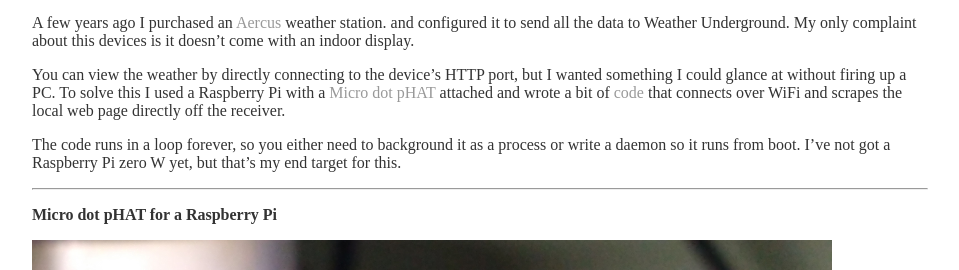
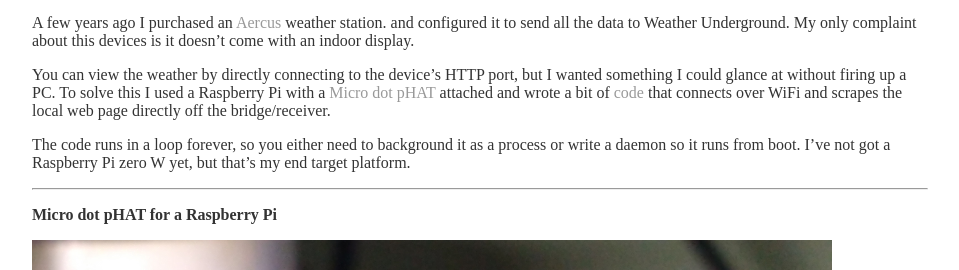
Before and after one commit to wicked-rainman/wicked-rainman.github.io, a Jekyll site: the page built from projects/index.md, in a window 1280 px wide. Shown: the part 235-505 px from the top of the page, without its empty margins (160-1119 px from the left). Built offline with Jekyll 4.4.1, drawn with Linux system fonts in a browser that asks for light colours; Markdown is read by kramdown in place of the engine named in the settings.

Commit message:
Update index.md

```diff
--- a/projects/index.md
+++ b/projects/index.md
@@ -11,9 +11,9 @@ __Indoor display for Aercus IP weather station__
 
 A few years ago I purchased an [Aercus](http://www.aercusinstruments.com/aercus-instruments-weathersleuth-professional-ip-weather-station-with-direct-real-time-internet-monitoring/ "God bless the Aercus folks in New Zealand, but you can buy them in the UK from www.greenfrogscientific.co.uk" ) weather station. and configured it to send all the data to Weather Underground. My only complaint about this devices is it doesn't come with an indoor display.
 
-You can view the weather by directly connecting to the device's HTTP port, but I wanted something I could glance at without firing up a PC. To solve this I used a Raspberry Pi with a [Micro dot pHAT](https://shop.pimoroni.com/products/microdot-phat?variant=25454635591 "Go Sheffield!!!" ) attached and wrote a bit of [code](https://github.com/wicked-rainman/Aercus-IP-weather-station) that connects over WiFi and scrapes the local web page directly off the receiver.
+You can view the weather by directly connecting to the device's HTTP port, but I wanted something I could glance at without firing up a PC. To solve this I used a Raspberry Pi with a [Micro dot pHAT](https://shop.pimoroni.com/products/microdot-phat?variant=25454635591 "Go Sheffield!!!" ) attached and wrote a bit of [code](https://github.com/wicked-rainman/Aercus-IP-weather-station) that connects over WiFi and scrapes the local web page directly off the bridge/receiver.
 
-The code runs in a loop forever, so you either need to background it as a process or write a daemon so it runs from boot. I've not got a Raspberry Pi zero W yet, but that's my end target for this.
+The code runs in a loop forever, so you either need to background it as a process or write a daemon so it runs from boot. I've not got a Raspberry Pi zero W yet, but that's my end target platform.
 
 ----------------------------
 
```
